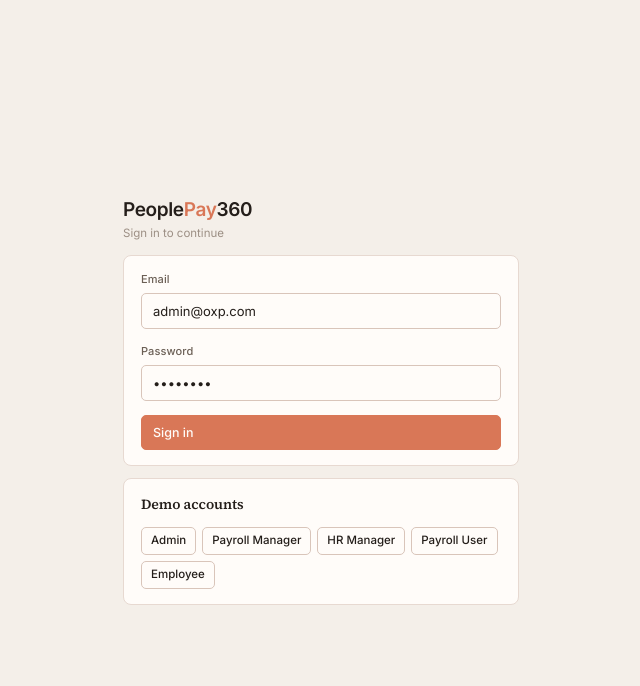
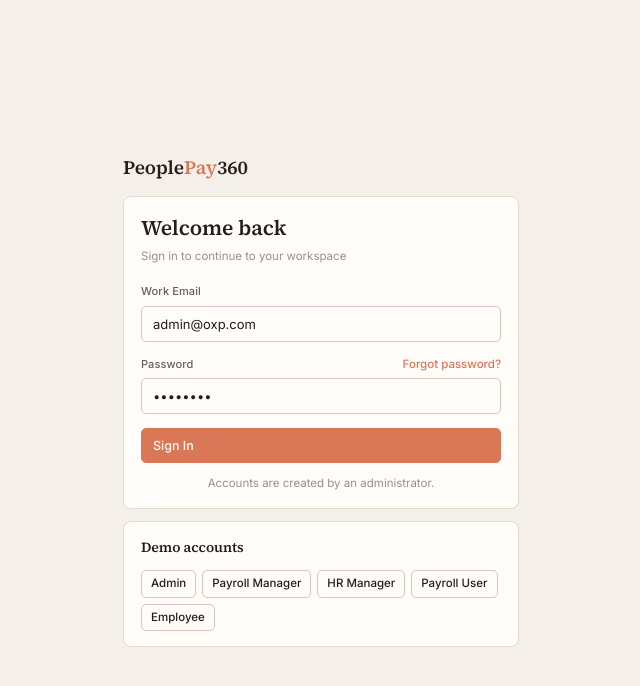
Before and after one commit to MeghRaval30/odoo_2026, a React (Vite) app in the folder project/frontend/: page /#/login in a window 1280 px wide. Shown: the top 686 px of the page, without its empty margins (319-959 px from the left). Built offline with nearby package versions, Linux system fonts and the light colour scheme; no server answers.

Commit message:
feat(login): the mockup's copy, and demo chips only in a dev build (T-101)

```diff
--- a/project/frontend/src/index.css
+++ b/project/frontend/src/index.css
@@ -637,6 +637,26 @@ label {
   background: var(--bg);
 }
 .login-card { width: 100%; max-width: 396px; }
+.login-brand {
+  font-family: var(--font-display);
+  font-size: 19px;
+  font-weight: var(--display-weight);
+  letter-spacing: var(--display-tracking);
+  margin-bottom: 14px;
+}
+.login-head { margin-bottom: 3px; }
+.login-sub { margin-bottom: 18px; }
+.login-label-row {
+  display: flex; align-items: baseline; justify-content: space-between;
+}
+.login-note {
+  margin-top: 12px; text-align: center;
+}
+.linky {
+  background: none; border: none; padding: 0; box-shadow: none;
+  color: var(--primary); cursor: pointer; font-weight: 500;
+}
+.linky:hover { color: var(--primary-dark); text-decoration: underline; }
 
 /* ------------------------------------------------------- theme switcher */
 
--- a/project/frontend/src/screens/Login.jsx
+++ b/project/frontend/src/screens/Login.jsx
@@ -1,8 +1,14 @@
-// Login screen (T-032) against POST /api/auth/login/.
+// Login screen (T-032, brought to the mockup's copy in T-101).
 //
-// The role chips are deliberate: the five graded permission levels are enforced
-// server-side, and being able to switch personas in one click during the live
-// demo is the fastest way to show that.
+// The mockup's LOGIN / USER ACCESS NOTE is the spec for this screen: accounts
+// are created by an administrator, linked to an employee and assigned one or
+// more roles. Nothing here creates an account, and there is no self-service
+// password reset for a signed-out person — the honest answer is the
+// administrator.
+//
+// The five demo chips are a demo device, not a product feature, so they are
+// compiled out of a production build. `import.meta.env.DEV` is true under
+// `npm run dev` (which is how the demo runs) and false in `npm run build`.
 
 import { useState } from "react";
 import { api, ApiError } from "../api";
@@ -17,11 +23,14 @@ const DEMO_ACCOUNTS = [
 ];
 
 const DEMO_PASSWORD = "demo1234";
+const SHOW_DEMO_ACCOUNTS =
+  import.meta.env.DEV && import.meta.env.VITE_DEMO_ACCOUNTS !== "0";
 
 export default function Login() {
-  const [email, setEmail] = useState("admin@oxp.com");
-  const [password, setPassword] = useState(DEMO_PASSWORD);
+  const [email, setEmail] = useState(SHOW_DEMO_ACCOUNTS ? "admin@oxp.com" : "");
+  const [password, setPassword] = useState(SHOW_DEMO_ACCOUNTS ? DEMO_PASSWORD : "");
   const [error, setError] = useState(null);
+  const [forgot, setForgot] = useState(false);
   const [busy, setBusy] = useState(false);
 
   const submit = async (event) => {
@@ -41,22 +50,28 @@ export default function Login() {
   return (
     <div className="login-wrap">
       <div className="login-card">
-        <div className="mb">
-          <div style={{ fontSize: 19, fontWeight: 600, letterSpacing: "-0.02em" }}>
+        <div className="login-brand">
           People<span style={{ color: "var(--primary)" }}>Pay</span>360
-          </div>
-          <div className="tiny faint">Sign in to continue</div>
         </div>
 
         <form className="card" onSubmit={submit}>
+          <h1 className="login-head">Welcome back</h1>
+          <div className="tiny faint login-sub">Sign in to continue to your workspace</div>
+
           {error && <div className="alert error">{error}</div>}
+          {forgot && (
+            <div className="alert info">
+              Ask your administrator to reset it.
+            </div>
+          )}
 
           <div className="field">
-            <label htmlFor="email">Email</label>
+            <label htmlFor="email">Work Email</label>
             <input
               id="email"
               type="email"
               value={email}
+              placeholder="name@company.com"
               autoComplete="username"
               onChange={(e) => setEmail(e.target.value)}
               required
@@ -64,7 +79,16 @@ export default function Login() {
           </div>
 
           <div className="field">
+            <div className="login-label-row">
               <label htmlFor="password">Password</label>
+              <button
+                type="button"
+                className="linky tiny"
+                onClick={() => setForgot(true)}
+              >
+                Forgot password?
+              </button>
+            </div>
             <input
               id="password"
               type="password"
@@ -76,10 +100,15 @@ export default function Login() {
           </div>
 
           <button className="primary" style={{ width: "100%" }} disabled={busy}>
-            {busy ? <span className="spinner" /> : "Sign in"}
+            {busy ? <span className="spinner" /> : "Sign In"}
           </button>
+
+          <div className="tiny faint login-note">
+            Accounts are created by an administrator.
+          </div>
         </form>
 
+        {SHOW_DEMO_ACCOUNTS && (
           <div className="card">
             <div className="card-title">Demo accounts</div>
             <div className="row" style={{ gap: 6 }}>
@@ -98,6 +127,7 @@ export default function Login() {
               ))}
             </div>
           </div>
+        )}
       </div>
     </div>
   );
```
Also changed, not shown: 2 other files (tests, documents, lock files or other folders). Lines whose indentation alone changed are shown as unchanged.
